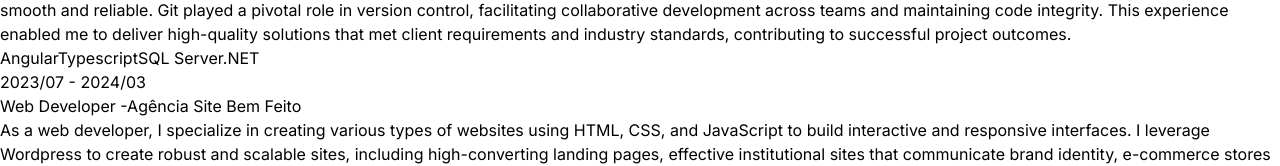
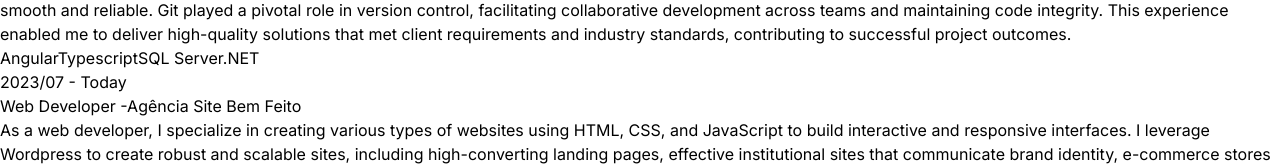
Before and after one commit to daviibandeiraa/portolio-react, a React (Vite) app: page / in a window 1280 px wide. Shown: the part 1658-1824 px from the top of the page. Built offline with nearby package versions, Linux system fonts and the light colour scheme.

Commit message:
Update index.js

```diff
--- a/src/constants/index.js
+++ b/src/constants/index.js
@@ -11,7 +11,7 @@ export const EXPERIENCES = [
         technologies: ["Angular", "Typescript", "SQL Server", ".NET"]
     },
     {
-      year: "2023/07 - 2024/03",
+      year: "2023/07 - Today",
       role: "Web Developer",
       company: "Agência Site Bem Feito",
       description: `As a web developer, I specialize in creating various types of websites using HTML, CSS, and JavaScript to build interactive and responsive interfaces. I leverage Wordpress to create robust and scalable sites, including high-converting landing pages, effective institutional sites that communicate brand identity, e-commerce stores that facilitate online sales, and catalogs that showcase products attractively. My experience spans from initial concept through implementation and maintenance, ensuring that websites meet clients' functional and aesthetic requirements.`,
```
